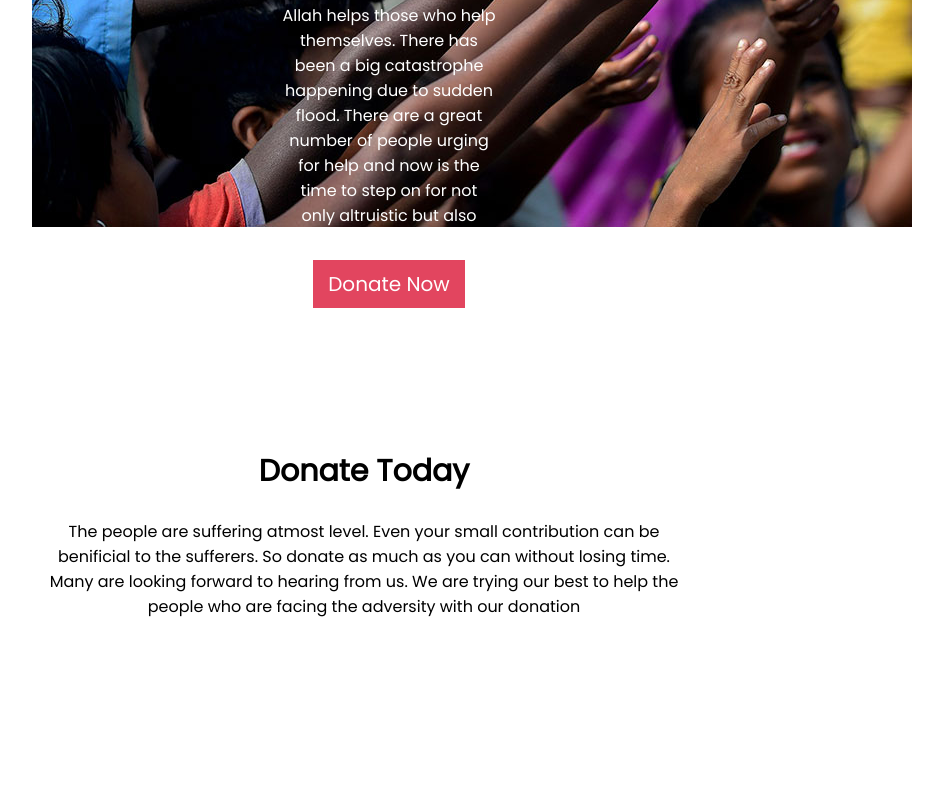
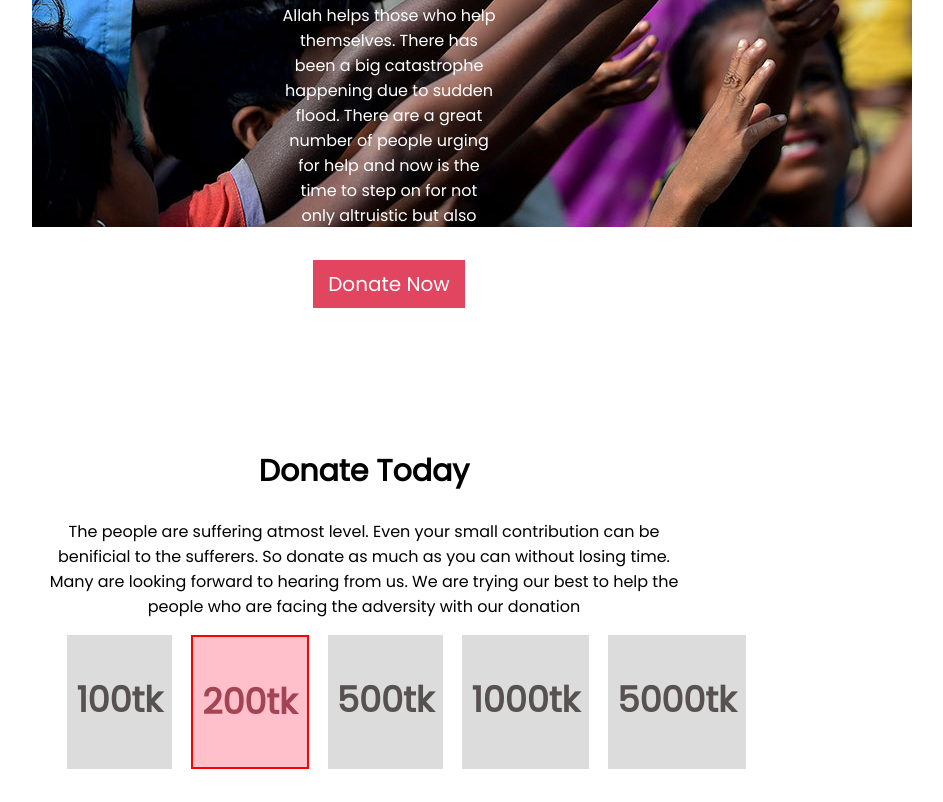
Before and after one commit to shahriartoky0/Assignment-1, a plain HTML site: page index.html in a window 1280 px wide. Shown: the part 364-1166 px from the top of the page, without its empty margins (276-1219 px from the left). Before the commit the page ends 999 px from the top, so only its background shows below. Drawn offline with Linux system fonts and the light colour scheme.

Commit message:
taka boxes are made

```diff
--- a/index.html
+++ b/index.html
@@ -30,8 +30,24 @@
             as much as you can without losing time. Many are looking forward to hearing from us. We are trying our best
             to
             help the people who are facing the adversity with our donation</p>
-
     </div>
+    <section class="taka-container">
+        <div class="taka-box">
+            <h1>100tk</h1>
+        </div>
+        <div class="taka-box most-used">
+            <h1>200tk</h1>
+        </div>
+        <div class="taka-box">
+            <h1>500tk</h1>
+        </div>
+        <div class="taka-box">
+            <h1>1000tk</h1>
+        </div>
+        <div class="taka-box">
+            <h1>5000tk</h1>
+        </div>
+    </section>
 
 </body>
 
--- a/style.css
+++ b/style.css
@@ -40,3 +40,26 @@ h2 {
     padding-right: 25%;
     text-align: center;
 }
+
+section {
+    display: flex;
+
+}
+
+.taka-box {
+    padding: 1%;
+    background-color: gainsboro;
+    color: rgb(87, 81, 81);
+    margin-left: 2%;
+}
+
+.taka-container {
+    padding-left: 25%;
+    padding-bottom: 2%;
+}
+
+.most-used {
+    border: 2px solid red;
+    color: rgb(163, 68, 84);
+    background-color: pink;
+}
```
